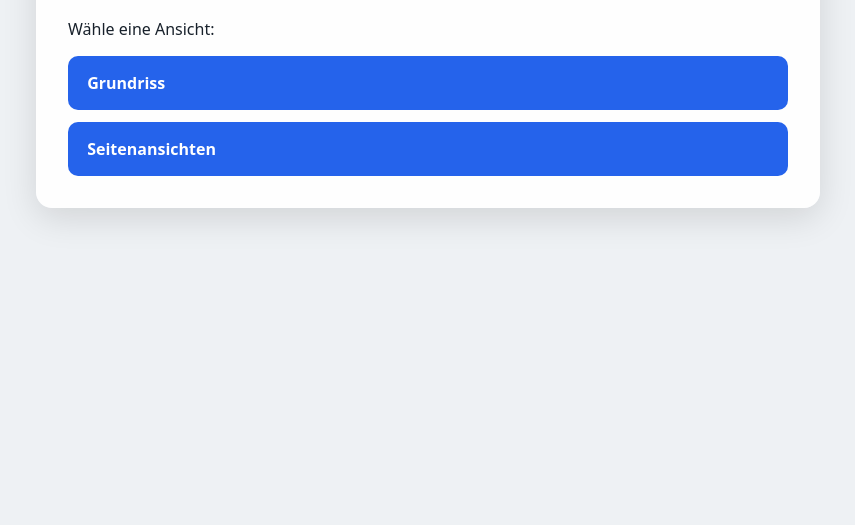
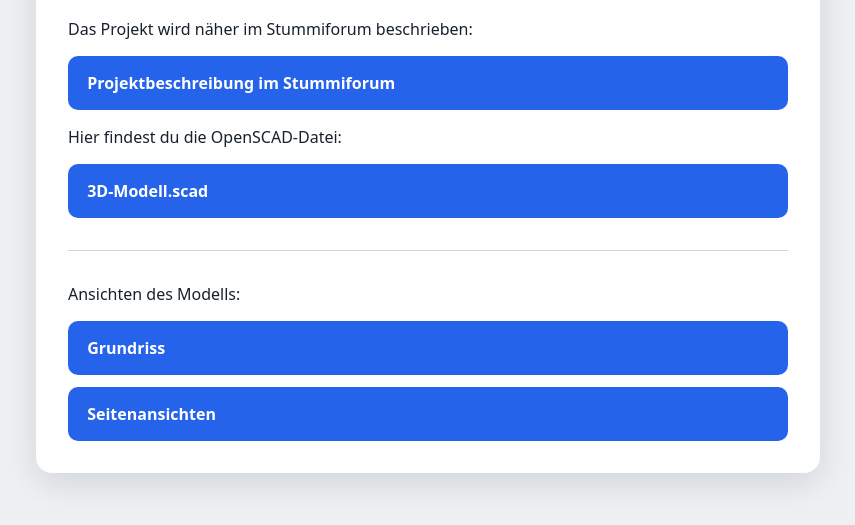
Before and after one commit to Moba160/Liw, a plain HTML site: page index.html in a window 1280 px wide. Shown: the part 185-710 px from the top of the page, without its empty margins (212-1067 px from the left). Drawn offline with Linux system fonts and the light colour scheme.

Commit message:
Update landing page links

```diff
--- a/index.html
+++ b/index.html
@@ -12,12 +12,20 @@
     nav { display: grid; gap: 12px; }
     a { display: block; padding: 1rem 1.2rem; border-radius: 10px; background: #2563eb; color: white; text-decoration: none; font-weight: 700; }
     a:hover { background: #1d4ed8; }
+    hr { margin: 2rem 0; border: 0; border-top: 1px solid #cbd5e1; }
   </style>
 </head>
 <body>
   <main>
     <h1>3D-Modell des EG Berlin-Lichterfelde West in H0</h1>
-    <p>Wähle eine Ansicht:</p>
+    <p>Das Projekt wird näher im Stummiforum beschrieben:</p>
+    <a href="https://www.stummiforum.de/t247486f180-H-D-Druck-KI-Experiment-Konstruktion-EG-Berlin-Lichterfelde-West.html">Projektbeschreibung im Stummiforum</a>
+
+    <p>Hier findest du die OpenSCAD-Datei:</p>
+    <a href="3D-Modell.scad">3D-Modell.scad</a>
+
+    <hr>
+    <p>Ansichten des Modells:</p>
     <nav>
       <a href="Grundriss.html">Grundriss</a>
       <a href="Seitenansichten.html">Seitenansichten</a>
```
